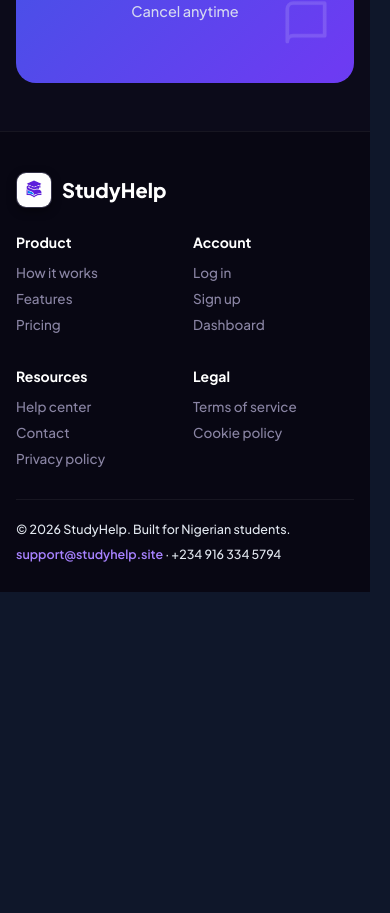
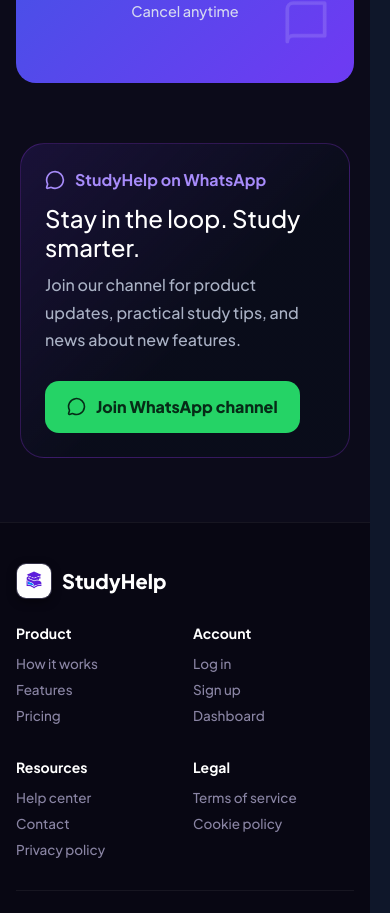
Before and after one commit to Viktor-Kode/studyhubv2, a Next.js app: page / in a window 390 px wide. Shown: the part 6592-7505 px from the top of the page. Before the commit the page ends 7184 px from the top, so only its background shows below. Built offline with nearby package versions, Linux system fonts and the light colour scheme; no server answers.

Commit message:
feat: add WhatsApp channel link to landing page

```diff
--- a/app/page.tsx
+++ b/app/page.tsx
@@ -5,7 +5,7 @@ import { useRouter } from 'next/navigation'
 import Link from 'next/link'
 import Image from 'next/image'
 import Script from 'next/script'
-import { Download, Menu, X } from 'lucide-react'
+import { Download, Menu, MessageCircle, X } from 'lucide-react'
 import ThemeToggle from '@/components/ThemeToggle'
 import { usePWA } from '@/hooks/usePWA'
 import { useAuthStore } from '@/lib/store/authStore'
@@ -191,6 +191,7 @@ export default function Home() {
             <Link href="#features">Features</Link>
             <Link href="#how-it-works">How it works</Link>
             <Link href="#pricing">Pricing</Link>
+            <a href="https://whatsapp.com/channel/0029Vb7Yxet4yltKzNUNoF3U" target="_blank" rel="noopener noreferrer">WhatsApp channel</a>
           </nav>
 
           {/* Desktop Action Buttons */}
@@ -264,6 +265,15 @@ export default function Home() {
                 >
                   Pricing
                 </Link>
+                <a
+                  href="https://whatsapp.com/channel/0029Vb7Yxet4yltKzNUNoF3U"
+                  className="mobile-nav-link"
+                  target="_blank"
+                  rel="noopener noreferrer"
+                  onClick={() => setMobileMenuOpen(false)}
+                >
+                  WhatsApp channel
+                </a>
               </nav>
 
               <div className="mobile-menu-divider" />
@@ -969,6 +979,57 @@ export default function Home() {
         </div>
       </section>
 
+      {/* WhatsApp community */}
+      <section aria-labelledby="whatsapp-channel-title" style={{ padding: '12px 20px 64px' }}>
+        <div style={{
+          maxWidth: 960,
+          margin: '0 auto',
+          padding: 'clamp(24px, 5vw, 44px)',
+          borderRadius: 24,
+          border: '1px solid rgba(147, 51, 234, 0.28)',
+          background: 'linear-gradient(135deg, rgba(109, 59, 242, 0.14), rgba(10, 13, 26, 0.96) 58%)',
+          display: 'flex',
+          flexWrap: 'wrap',
+          alignItems: 'center',
+          justifyContent: 'space-between',
+          gap: 28,
+        }}>
+          <div style={{ flex: '1 1 360px' }}>
+            <div style={{ display: 'flex', alignItems: 'center', gap: 10, color: '#a78bfa', fontWeight: 700, marginBottom: 12 }}>
+              <MessageCircle size={20} aria-hidden="true" />
+              <span>StudyHelp on WhatsApp</span>
+            </div>
+            <h2 id="whatsapp-channel-title" style={{ color: '#fff', fontSize: 'clamp(24px, 4vw, 34px)', lineHeight: 1.2, margin: '0 0 10px' }}>
+              Stay in the loop. Study smarter.
+            </h2>
+            <p style={{ color: '#aab2c5', margin: 0, lineHeight: 1.7 }}>
+              Join our channel for product updates, practical study tips, and news about new features.
+            </p>
+          </div>
+          <a
+            href="https://whatsapp.com/channel/0029Vb7Yxet4yltKzNUNoF3U"
+            target="_blank"
+            rel="noopener noreferrer"
+            style={{
+              display: 'inline-flex',
+              alignItems: 'center',
+              justifyContent: 'center',
+              gap: 10,
+              borderRadius: 14,
+              padding: '14px 22px',
+              background: '#25D366',
+              color: '#062b17',
+              fontWeight: 800,
+              textDecoration: 'none',
+              whiteSpace: 'nowrap',
+            }}
+          >
+            <MessageCircle size={19} aria-hidden="true" />
+            Join WhatsApp channel
+          </a>
+        </div>
+      </section>
+
       {/* Footer */}
       <footer className="foot">
         <div className="w">
```
